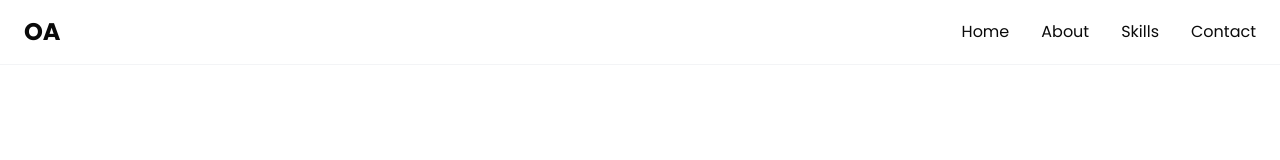
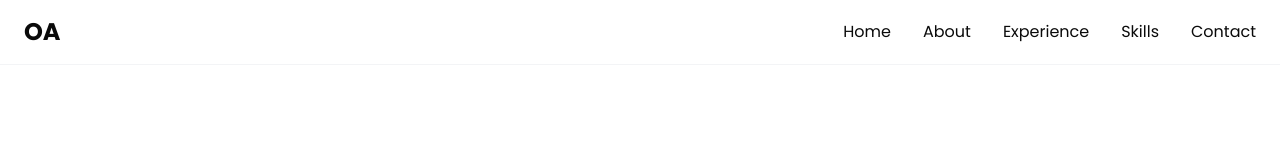
Before and after one commit to phemmylintry/phemmylintry, a Next.js app: page / in a window 1280 px wide. Shown: the top 160 px of the page. Built offline with nearby package versions, Linux system fonts and the light colour scheme.

Commit message:
Add Experience to navigation menu
- Added Experience link to header navigation
- Added id='experience' to Work Experience section for smooth scrolling
- Kept navigation clean with essential sections only

```diff
--- a/app/page.tsx
+++ b/app/page.tsx
@@ -28,6 +28,7 @@ export default function Home() {
             <div className="hidden md:flex gap-8">
               <a href="#home" className="hover:text-gray-600 transition-colors">Home</a>
               <a href="#about" className="hover:text-gray-600 transition-colors">About</a>
+              <a href="#experience" className="hover:text-gray-600 transition-colors">Experience</a>
               <a href="#skills" className="hover:text-gray-600 transition-colors">Skills</a>
               <a href="#contact" className="hover:text-gray-600 transition-colors">Contact</a>
             </div>
@@ -127,7 +128,7 @@ export default function Home() {
       </section>
 
       {/* Work Experience Section */}
-      <section className="py-20">
+      <section id="experience" className="py-20">
         <div className="max-w-7xl mx-auto px-6">
           <h2 className="text-4xl font-bold mb-12">Work Experience</h2>
           <div className="space-y-6">
```
